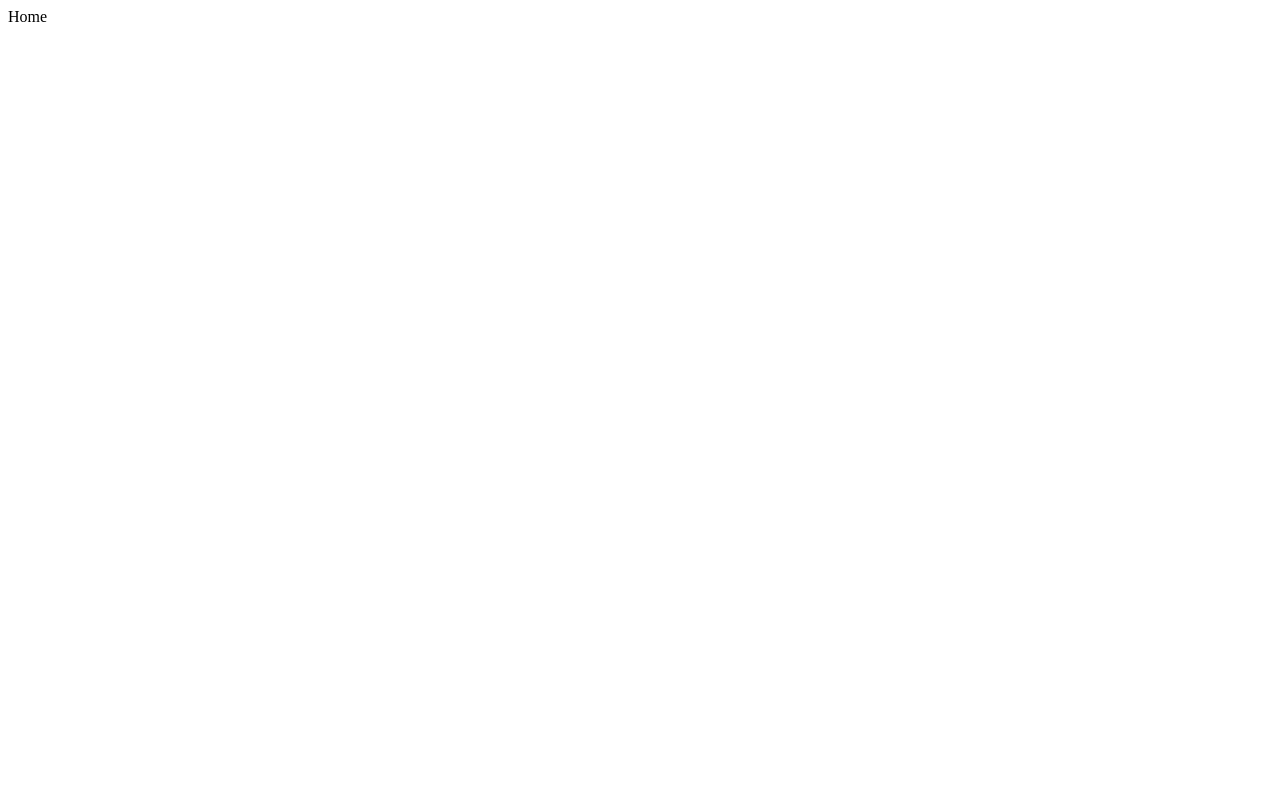
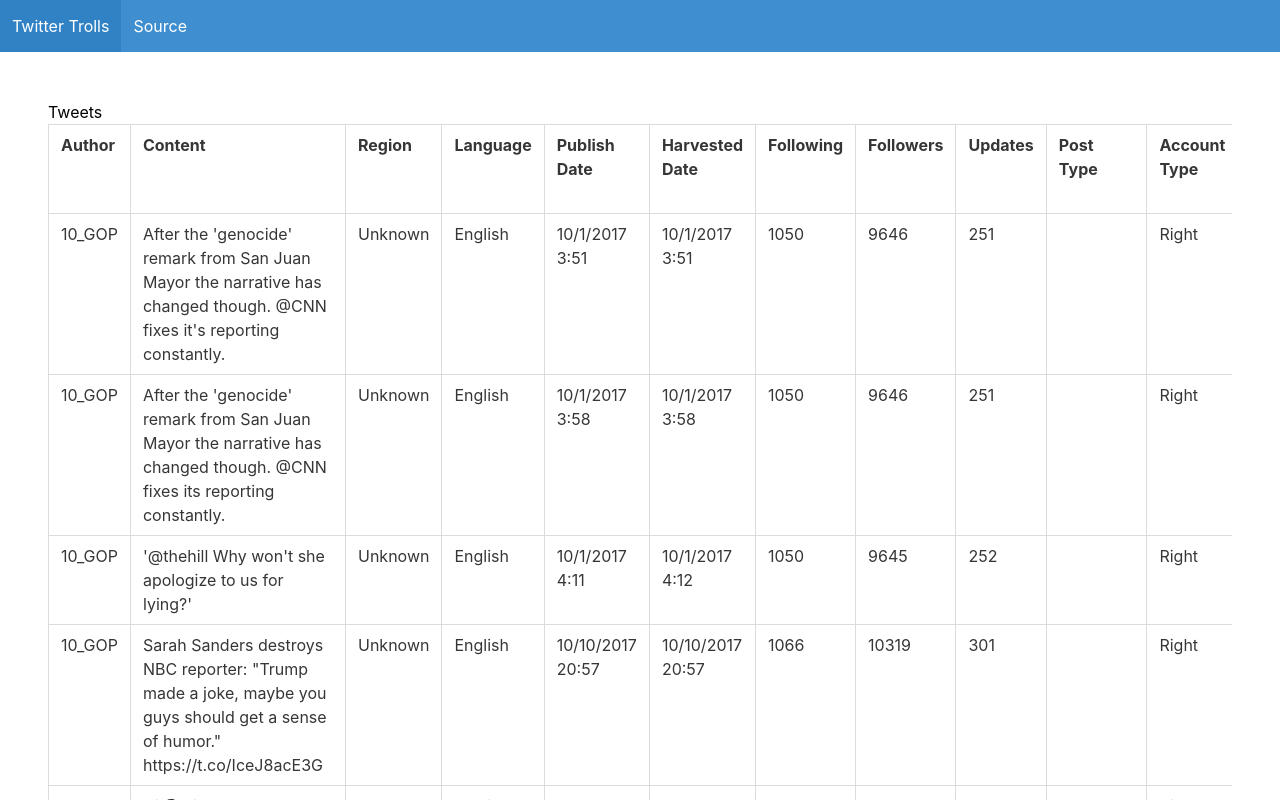
Before and after one commit to gd8/node-react-setup, a React app: page / in a window 1280 px wide. Shown: the top 800 px of the page. Built offline with nearby package versions, Linux system fonts and the light colour scheme.

Commit message:
put mocked data in table component.

```diff
--- a/src/client/app.tsx
+++ b/src/client/app.tsx
@@ -1,10 +1,12 @@
 import * as React from 'react';
 import { Header } from './layout/header';
+import { Table } from './components/table/table-container';
 
 function App() {
   return (
     <div>
       <Header />
+      <Table />
     </div>
   );
 }
--- /dev/null
+++ b/src/client/components/table/mockData.ts
@@ -0,0 +1,182 @@
+export const mockData = [
+  {
+    external_author_id: '9.06000000000e+17',
+    author: '10_GOP',
+    content:
+      "After the 'genocide' remark from San Juan Mayor the narrative has changed though. @CNN fixes it's reporting constantly.",
+    region: 'Unknown',
+    language: 'English',
+    publish_date: '10/1/2017 3:51',
+    harvested_date: '10/1/2017 3:51',
+    following: 1050,
+    followers: 9646,
+    updates: 251,
+    post_type: '',
+    account_type: 'Right',
+    new_june_2018: 0,
+    retweet: 0,
+    account_category: 'RightTroll',
+  },
+  {
+    external_author_id: '9.06000000000e+17',
+    author: '10_GOP',
+    content:
+      "After the 'genocide' remark from San Juan Mayor the narrative has changed though. @CNN fixes its reporting constantly.",
+    region: 'Unknown',
+    language: 'English',
+    publish_date: '10/1/2017 3:58',
+    harvested_date: '10/1/2017 3:58',
+    following: 1050,
+    followers: 9646,
+    updates: 251,
+    post_type: '',
+    account_type: 'Right',
+    new_june_2018: 0,
+    retweet: 0,
+    account_category: 'RightTroll',
+  },
+  {
+    external_author_id: '9.06000000000e+17',
+    author: '10_GOP',
+    content: "'@thehill Why won't she apologize to us for lying?'",
+    region: 'Unknown',
+    language: 'English',
+    publish_date: '10/1/2017 4:11',
+    harvested_date: '10/1/2017 4:12',
+    following: 1050,
+    followers: 9645,
+    updates: 252,
+    post_type: '',
+    account_type: 'Right',
+    new_june_2018: 0,
+    retweet: 0,
+    account_category: 'RightTroll',
+  },
+  {
+    external_author_id: '9.06000000000e+17',
+    author: '10_GOP',
+    content:
+      'Sarah Sanders destroys NBC reporter: "Trump made a joke, maybe you guys should get a sense of humor." https://t.co/IceJ8acE3G',
+    region: 'Unknown',
+    language: 'English',
+    publish_date: '10/10/2017 20:57',
+    harvested_date: '10/10/2017 20:57',
+    following: 1066,
+    followers: 10319,
+    updates: 301,
+    post_type: '',
+    account_type: 'Right',
+    new_june_2018: 0,
+    retweet: 0,
+    account_category: 'RightTroll',
+  },
+  {
+    external_author_id: '9.06000000000e+17',
+    author: '10_GOP',
+    content:
+      'Hi @MichelleObama, remember when you said Weinstein is a "wonderful human being, a good friend and just a powerhouse."  Do you disavow? https://t.co/pxNaJhhhRc',
+    region: 'Unknown',
+    language: 'English',
+    publish_date: '10/10/2017 21:59',
+    harvested_date: '10/10/2017 21:59',
+    following: 1066,
+    followers: 10320,
+    updates: 302,
+    post_type: '',
+    account_type: 'Right',
+    new_june_2018: 0,
+    retweet: 0,
+    account_category: 'RightTroll',
+  },
+  {
+    external_author_id: '9.06000000000e+17',
+    author: '10_GOP',
+    content:
+      'Hi @MichelleObama, remember when you praised Harvey Weinstein as \'a wonderful human being, a good friend and a powerhouse."  Do you disavow? https://t.co/sRc1TK78AW',
+    region: 'Unknown',
+    language: 'English',
+    publish_date: '10/10/2017 22:06',
+    harvested_date: '10/10/2017 22:06',
+    following: 1066,
+    followers: 10320,
+    updates: 302,
+    post_type: '',
+    account_type: 'Right',
+    new_june_2018: 0,
+    retweet: 0,
+    account_category: 'RightTroll',
+  },
+  {
+    external_author_id: '9.06000000000e+17',
+    author: '10_GOP',
+    content:
+      'Wow! Even CNN is slamming the Obamas for silence on Weinstein: "Where is Michelle Obama? Where is President Obama?" https://t.co/UxIhO8GDOJ',
+    region: 'Unknown',
+    language: 'English',
+    publish_date: '10/10/2017 22:17',
+    harvested_date: '10/10/2017 22:17',
+    following: 1066,
+    followers: 10322,
+    updates: 303,
+    post_type: '',
+    account_type: 'Right',
+    new_june_2018: 0,
+    retweet: 0,
+    account_category: 'RightTroll',
+  },
+  {
+    external_author_id: '9.06000000000e+17',
+    author: '10_GOP',
+    content:
+      'First lady Melania Trump visits infant opioid treatment center in Huntington, West Virginia.  We love your grace and style @FLOTUS! ❤️❤️ https://t.co/hLAKPSOro6',
+    region: 'Unknown',
+    language: 'English',
+    publish_date: '10/10/2017 23:42',
+    harvested_date: '10/10/2017 23:42',
+    following: 1068,
+    followers: 10328,
+    updates: 304,
+    post_type: '',
+    account_type: 'Right',
+    new_june_2018: 0,
+    retweet: 0,
+    account_category: 'RightTroll',
+  },
+  {
+    external_author_id: '9.06000000000e+17',
+    author: '10_GOP',
+    content:
+      'BREAKING: The audio of sexual predator Harvey Weinstein admitting to assaulting model Ambra Gutierrez has leaked.   I am truly disgusted. https://t.co/ka1nhd0ReR',
+    region: 'Unknown',
+    language: 'English',
+    publish_date: '10/11/2017 0:49',
+    harvested_date: '10/11/2017 0:49',
+    following: 1069,
+    followers: 10330,
+    updates: 305,
+    post_type: 'RETWEET',
+    account_type: 'Right',
+    new_june_2018: 0,
+    retweet: 1,
+    account_category: 'RightTroll',
+  },
+  {
+    external_author_id: '9.06000000000e+17',
+    author: '10_GOP',
+    content: "'@Breaking911 Build that wall!! 👍'",
+    region: 'Unknown',
+    language: 'English',
+    publish_date: '10/11/2017 19:16',
+    harvested_date: '10/11/2017 19:16',
+    following: 1070,
+    followers: 10361,
+    updates: 307,
+    post_type: '',
+    account_type: 'Right',
+    new_june_2018: 0,
+    retweet: 0,
+    account_category: 'RightTroll',
+  },
+];
+
+export default mockData;
--- /dev/null
+++ b/src/client/components/table/table-container.tsx
@@ -0,0 +1,56 @@
+import * as React from 'react';
+import mockData from './mockData';
+import { TableHeader } from './table-header';
+
+export interface TableColumn {
+  key: string;
+  name: string;
+}
+
+export const COLUMNS: TableColumn[] = [
+  { key: 'author', name: 'Author' },
+  { key: 'content', name: 'Content' },
+  { key: 'region', name: 'Region' },
+  { key: 'language', name: 'Language' },
+  { key: 'publish_date', name: 'Publish Date' },
+  { key: 'harvested_date', name: 'Harvested Date' },
+  { key: 'following', name: 'Following' },
+  { key: 'followers', name: 'Followers' },
+  { key: 'updates', name: 'Updates' },
+  { key: 'post_type', name: 'Post Type' },
+  { key: 'account_type', name: 'Account Type' },
+  { key: 'new_june_2018', name: 'New in June?' },
+  { key: 'retweet', name: 'Retweet?' },
+  { key: 'account_category', name: 'Account Category' },
+];
+
+export class Table extends React.Component {
+  data = mockData;
+  columns: TableColumn[] = COLUMNS;
+
+  render() {
+    return (
+      <section className="section">
+        <div className="container scroll-x">
+          <h1 className="title">Tweets</h1>
+          <table className="table is-bordered">
+            <TableHeader columns={this.columns} />
+            <tbody>{this.createRows()}</tbody>
+          </table>
+        </div>
+      </section>
+    );
+  }
+
+  createRows() {
+    return this.data.map((row: any, rowNum: number) => {
+      return (
+        <tr key={rowNum}>
+          {this.columns.map((column: TableColumn, colNum: number) => {
+            return <td key={colNum}>{row[column.key]}</td>;
+          })}
+        </tr>
+      );
+    });
+  }
+}
--- /dev/null
+++ b/src/client/components/table/table-header.tsx
@@ -0,0 +1,18 @@
+import * as React from 'react';
+import { TableColumn } from './table-container';
+
+export interface TableHeaderProps {
+  columns: TableColumn[];
+}
+
+export const TableHeader = (props: TableHeaderProps) => {
+  return (
+    <thead>
+      <tr>
+        {props.columns.map((column: TableColumn, colNum: number) => {
+          return <th key={colNum}>{column.name}</th>;
+        })}
+      </tr>
+    </thead>
+  );
+};
--- /dev/null
+++ b/src/client/components/table/table.scss
@@ -0,0 +1,3 @@
+.scroll-x {
+  overflow-x: scroll;
+}
--- a/src/client/layout/header.tsx
+++ b/src/client/layout/header.tsx
@@ -1,11 +1,20 @@
 import * as React from 'react';
 
 export const Header = () => {
+  const ghSrcUrl = 'https://github.com/gd8/twitter-trolls';
   return (
     <header>
-      <nav className="navbar" role="navigation" aria-label="main navigation">
+      <nav className="navbar is-info">
         <div className="navbar-brand">
-          <a className="navbar-item"> Home </a>
+          <a className="navbar-item">Twitter Trolls</a>
+        </div>
+
+        <div className="navbar-menu">
+          <div className="navbar-start">
+            <a className="navbar-item" href={ghSrcUrl}>
+              Source
+            </a>
+          </div>
         </div>
       </nav>
     </header>
--- a/src/client/style.scss
+++ b/src/client/style.scss
@@ -1,9 +1,14 @@
 @import 'bulma/sass/utilities/_all.sass';
-@import 'bulma/sass/grid/columns.sass';
+@import 'bulma/sass/base/_all.sass';
+@import 'bulma/sass/layout/_all.sass';
+
 @import 'bulma/sass/elements/button.sass';
+@import 'bulma/sass/elements/table.sass';
+@import 'bulma/sass/components/navbar.sass';
 
 @import 'app';
 @import 'layout/header';
+@import 'components/table/table';
 
 body,
 html {
```
Also changed, not shown: src/client/components/table/table-row.tsx (added).
